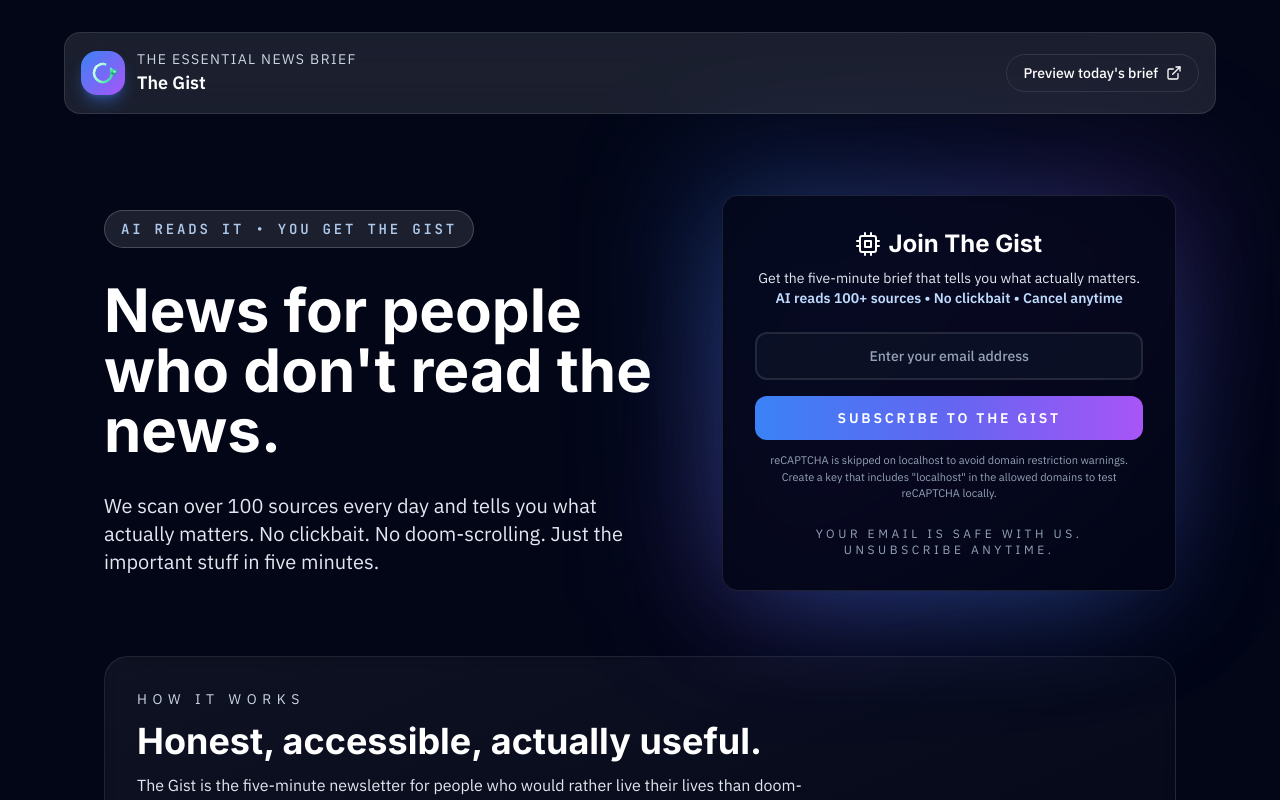
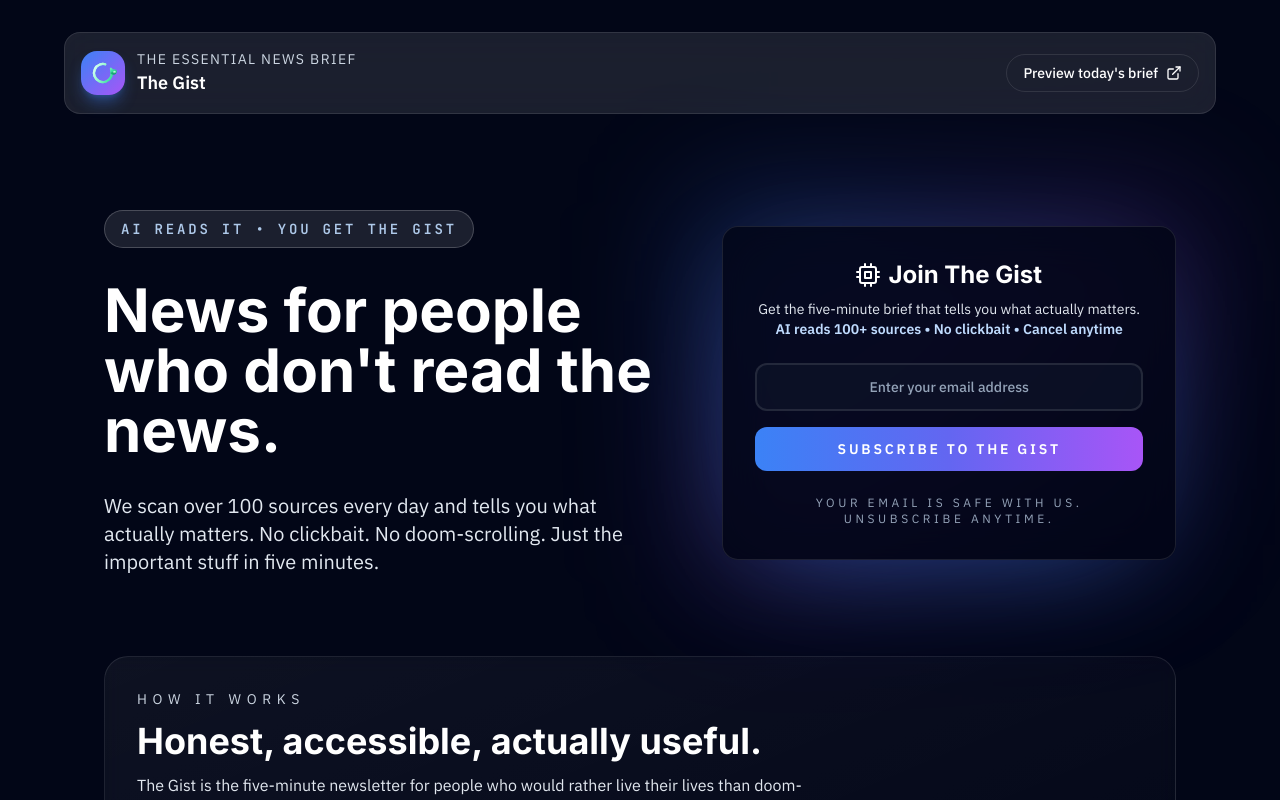
Before and after one commit to p55d2k/thegist, a Next.js app: page / in a window 1280 px wide. Shown: the top 800 px of the page. Built offline with nearby package versions, Linux system fonts and the light colour scheme.

Commit message:
docs: overhaul README with badges and improved structure fix: correct Firebase env vars and use serverTimestamp in Firestore

```diff
--- a/components/NewsletterSubscription.tsx
+++ b/components/NewsletterSubscription.tsx
@@ -176,18 +176,6 @@ export default function NewsletterSubscription({
         </motion.button>
       </form>
 
-      {/* Show a small hint when running locally about recaptcha */}
-      {typeof window !== "undefined" &&
-        (window.location.hostname === "localhost" ||
-          window.location.hostname === "127.0.0.1" ||
-          window.location.hostname === "::1") && (
-          <div className="mt-3 text-center text-[11px] text-slate-400">
-            reCAPTCHA is skipped on localhost to avoid domain restriction
-            warnings. Create a key that includes &quot;localhost&quot; in the
-            allowed domains to test reCAPTCHA locally.
-          </div>
-        )}
-
       {message && (
         <motion.div
           initial={{ opacity: 0, y: 10 }}
--- a/lib/firebase.ts
+++ b/lib/firebase.ts
@@ -2,13 +2,13 @@ import { initializeApp } from "firebase/app";
 import { getFirestore } from "firebase/firestore";
 
 const firebaseConfig = {
-  apiKey: process.env.FIREBASE_API_KEY,
-  authDomain: process.env.FIREBASE_AUTH_DOMAIN,
-  projectId: process.env.FIREBASE_PROJECT_ID,
-  storageBucket: process.env.FIREBASE_STORAGE_BUCKET,
-  messagingSenderId: process.env.FIREBASE_MESSAGING_SENDER_ID,
-  appId: process.env.FIREBASE_APP_ID,
-  measurementId: process.env.FIREBASE_MEASUREMENT_ID,
+  apiKey: process.env.NEXT_PUBLIC_FIREBASE_API_KEY,
+  authDomain: process.env.NEXT_PUBLIC_FIREBASE_AUTH_DOMAIN,
+  projectId: process.env.NEXT_PUBLIC_FIREBASE_PROJECT_ID,
+  storageBucket: process.env.NEXT_PUBLIC_FIREBASE_STORAGE_BUCKET,
+  messagingSenderId: process.env.NEXT_PUBLIC_FIREBASE_MESSAGING_SENDER_ID,
+  appId: process.env.NEXT_PUBLIC_FIREBASE_APP_ID,
+  measurementId: process.env.NEXT_PUBLIC_FIREBASE_MEASUREMENT_ID,
 };
 
 const app = initializeApp(firebaseConfig);
--- a/lib/firestore.ts
+++ b/lib/firestore.ts
@@ -13,6 +13,7 @@ import {
   deleteField,
   runTransaction,
   deleteDoc,
+  serverTimestamp,
 } from "firebase/firestore";
 
 import { db } from "@/lib/firebase";
@@ -159,11 +160,14 @@ export async function addSubscriber(email: string): Promise<boolean> {
       return false;
     }
 
-    await addDoc(subscribersRef, {
+    const payload = {
       email: email.toLowerCase().trim(),
-      subscribedAt: new Date(),
+      // Use serverTimestamp to avoid client-side Date serialization issues
+      subscribedAt: serverTimestamp(),
       isActive: true,
-    });
+    };
+
+    await addDoc(subscribersRef, payload);
 
     return true;
   } catch (error) {
--- a/package.json
+++ b/package.json
@@ -7,7 +7,9 @@
     "build": "next build",
     "start": "next start",
     "lint": "next lint",
-    "test": "vitest run"
+    "test": "vitest run",
+    "test:watch": "vitest",
+    "ci": "bun install && bun run test"
   },
   "dependencies": {
     "axios": "^1.7.2",
```
Also changed, not shown: 6 other files (tests, documents, lock files or other folders).
